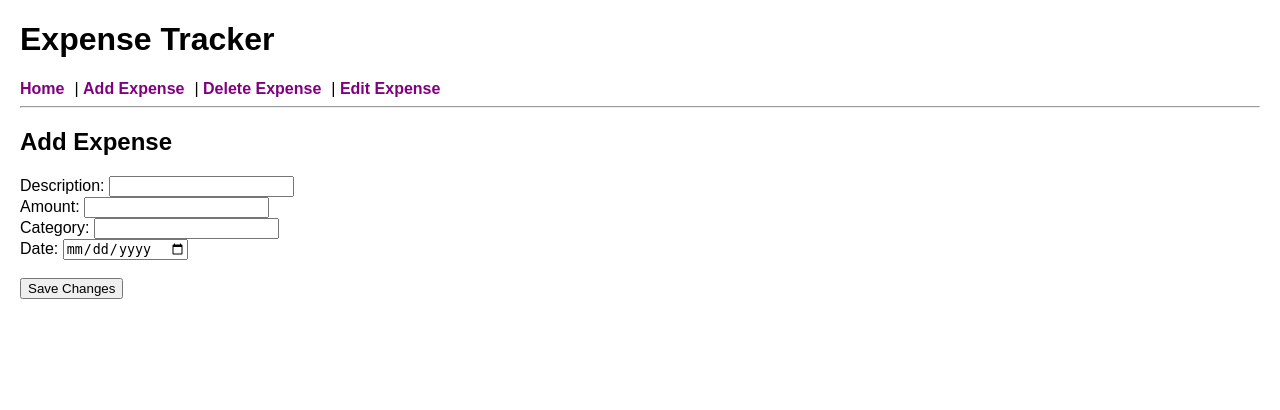
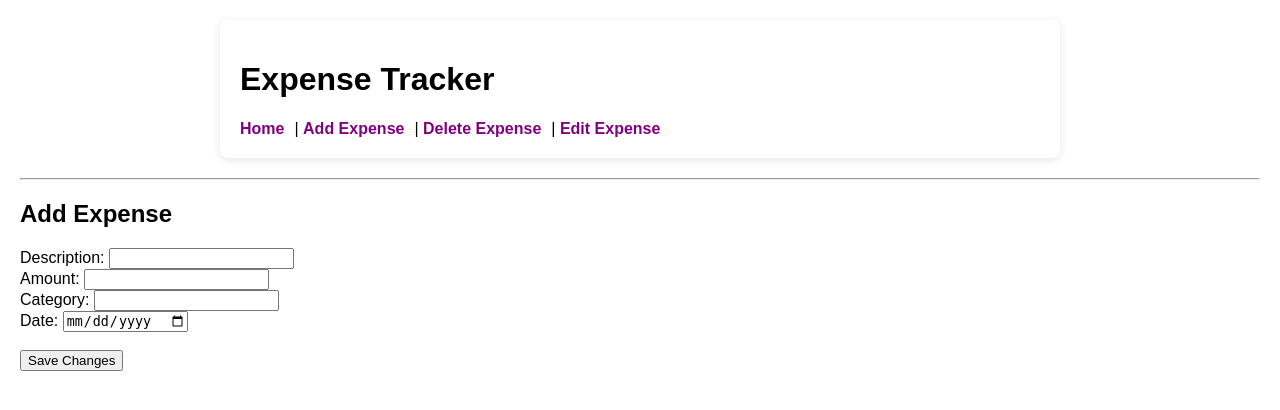
Before and after one commit to Sergio3O6/expense-tracker, a Flask app: page /add in a window 1280 px wide. Shown: the top 410 px of the page. Run offline with Flask 3, Linux system fonts and the light colour scheme.

Commit message:
Wrapped home buttons in a div and added css to it.

```diff
--- a/static/style.css
+++ b/static/style.css
@@ -16,3 +16,12 @@ th, td {
     padding: 8px;
     text-align: left;
 }
+
+.container {
+    max-width: 800px;
+    margin: 20px auto;
+    padding: 20px;
+    background-color: #fff;
+    border-radius: 8px;
+    box-shadow: 0 2px 8px rgba(0,0,0,0.1);
+}
--- a/templates/base.html
+++ b/templates/base.html
@@ -5,6 +5,7 @@
     <link rel="stylesheet" href="{{ url_for('static', filename='style.css') }}">
 </head>
 <body>
+    <div class="container">
     <h1>Expense Tracker</h1>
     <nav>
         <a href="{{ url_for('index') }}">Home</a>|
@@ -12,6 +13,7 @@
         <a href="{{ url_for('delete_page') }}">Delete Expense</a>|
         <a href="{{ url_for('edit_page') }}">Edit Expense</a>
     </nav>
+    </div>
     <hr>
     {% block content %}{% endblock %}
 </body>
```
